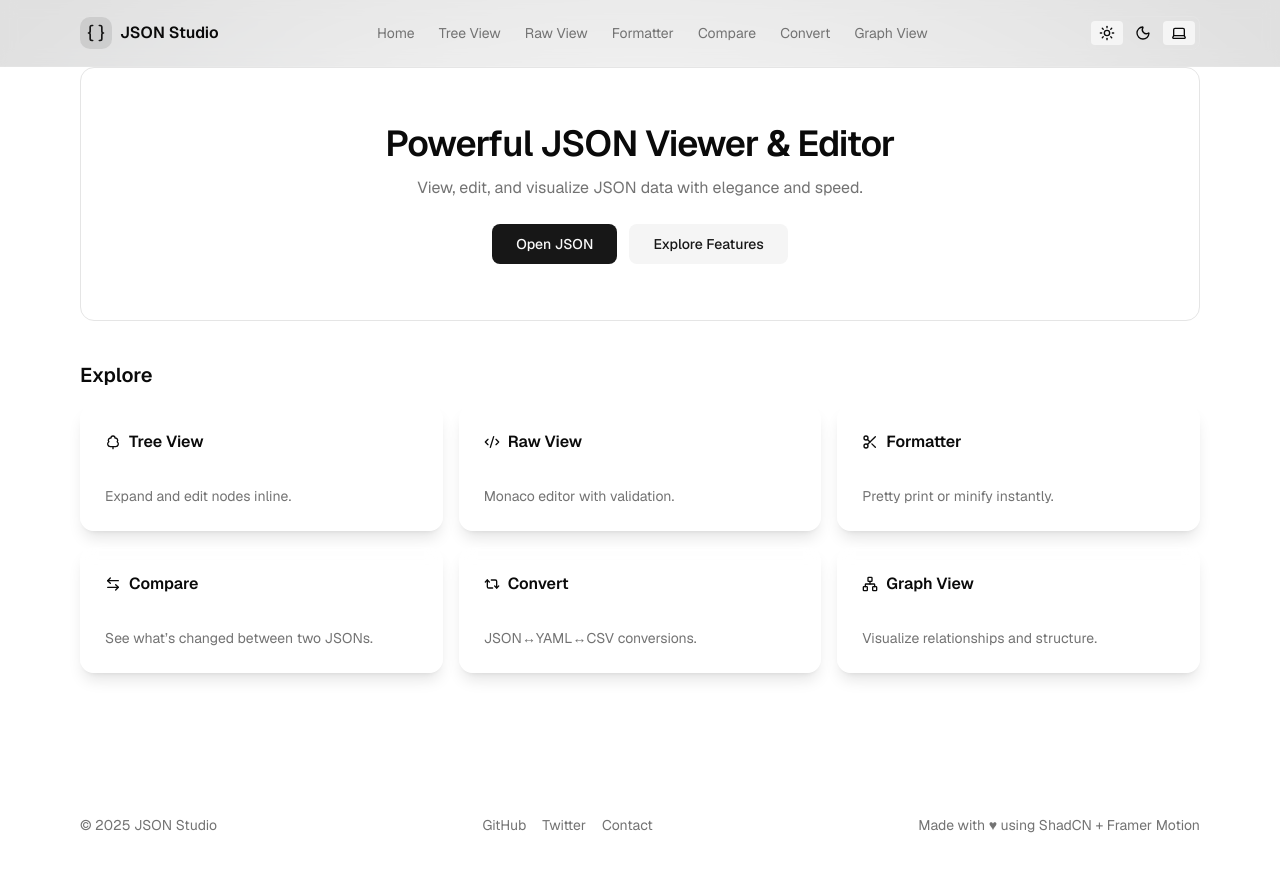
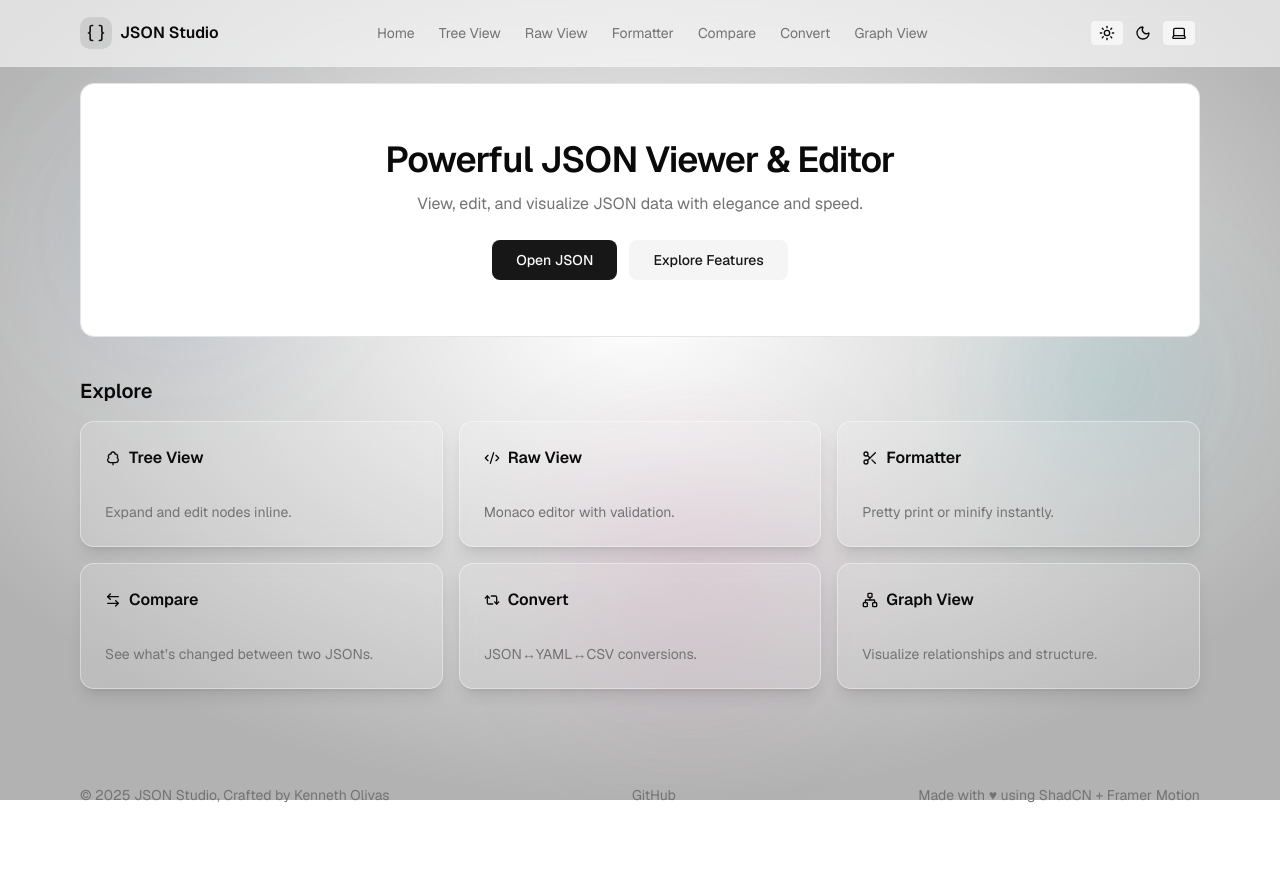
Before and after one commit to KennethOlivas/json-viewer, a Next.js app: page / in a window 1280 px wide. Shown: the top 870 px of the page. After the commit the page ends 805 px from the top, so only its background shows below. Built offline with nearby package versions, Linux system fonts and the light colour scheme.

Commit message:
refactor(layout, page): clean up layout structure and improve footer content

```diff
--- a/app/layout.tsx
+++ b/app/layout.tsx
@@ -35,7 +35,7 @@ export default function RootLayout({
         <ThemeProvider>
           <JsonProvider>
             <ToastProvider />
-            <div id="app-root" className="min-h-dvh pb-16">
+            <div id="app-root" className="min-h-dvh">
               {/* Dynamic glass background */}
               <div aria-hidden className="dynamic-bg">
                 <div className="bg-glow a" />
--- a/app/page.tsx
+++ b/app/page.tsx
@@ -51,10 +51,10 @@ export default function Home() {
   };
 
   return (
-    <div className="relative min-h-dvh bg-background font-sans flex flex-col">
+    <div className="relative font-sans flex flex-col justify-between">
 
       {/* Hero */}
-      <main className="mx-auto w-full max-w-6xl px-4 flex-1">
+      <main className="mx-auto w-full max-w-6xl px-4 flex-1 mt-4">
         <section className="relative overflow-hidden rounded-xl border bg-card px-6 py-14 text-center md:px-12">
           <motion.h1
             className="mx-auto max-w-3xl text-3xl font-semibold tracking-tight md:text-4xl"
@@ -154,10 +154,10 @@ export default function Home() {
       </main>
 
       {/* Footer */}
-      <footer className="mt-auto py-8">
+      <footer className="mt-24">
         <div className="mx-auto flex w-full max-w-6xl flex-col items-center justify-between gap-3 px-4 text-center text-sm md:flex-row md:text-left">
           <div className="text-muted-foreground">
-            © {new Date().getFullYear()} JSON Studio
+            © {new Date().getFullYear()} JSON Studio, Crafted by Kenneth Olivas
           </div>
           <div className="flex items-center gap-4">
             <a
@@ -168,20 +168,6 @@ export default function Home() {
             >
               GitHub
             </a>
-            <a
-              className="text-muted-foreground hover:text-foreground"
-              href="https://x.com/"
-              target="_blank"
-              rel="noreferrer"
-            >
-              Twitter
-            </a>
-            <a
-              className="text-muted-foreground hover:text-foreground"
-              href="mailto:contact@example.com"
-            >
-              Contact
-            </a>
           </div>
           <div className="text-muted-foreground">
             Made with ♥ using ShadCN + Framer Motion
```
